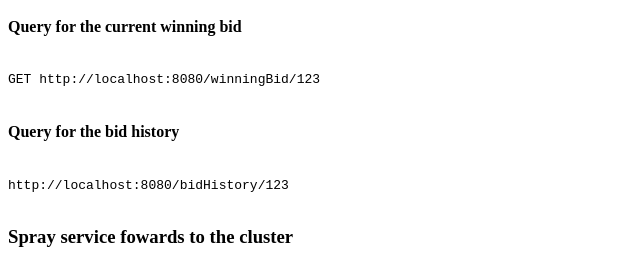
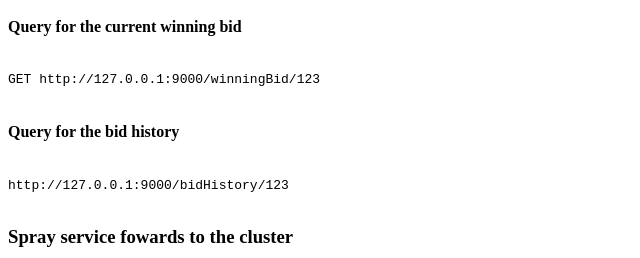
Before and after one commit to boldradius/akka-dddd-template, a plain HTML site: page tutorial/index.html in a window 1280 px wide. Shown: the part 2103-2361 px from the top of the page, 0-640 px from the left. Drawn offline with Linux system fonts and the light colour scheme.

Commit message:
Change references to port 8080 to 9000
In the example the spray server is starting in port 9000

```diff
--- a/tutorial/index.html
+++ b/tutorial/index.html
@@ -140,13 +140,13 @@ POST http://127.0.0.1:9000/bid
 
         <h4>Query for the current winning bid</h4>
              <pre><code>
-GET http://localhost:8080/winningBid/123
+GET http://127.0.0.1:9000/winningBid/123
              </code></pre>
 
 
         <h4>Query for the bid history</h4>
              <pre><code>
-http://localhost:8080/bidHistory/123
+http://127.0.0.1:9000/bidHistory/123
              </code></pre>
         </p>
 
```
Also changed, not shown: 1 other file.
